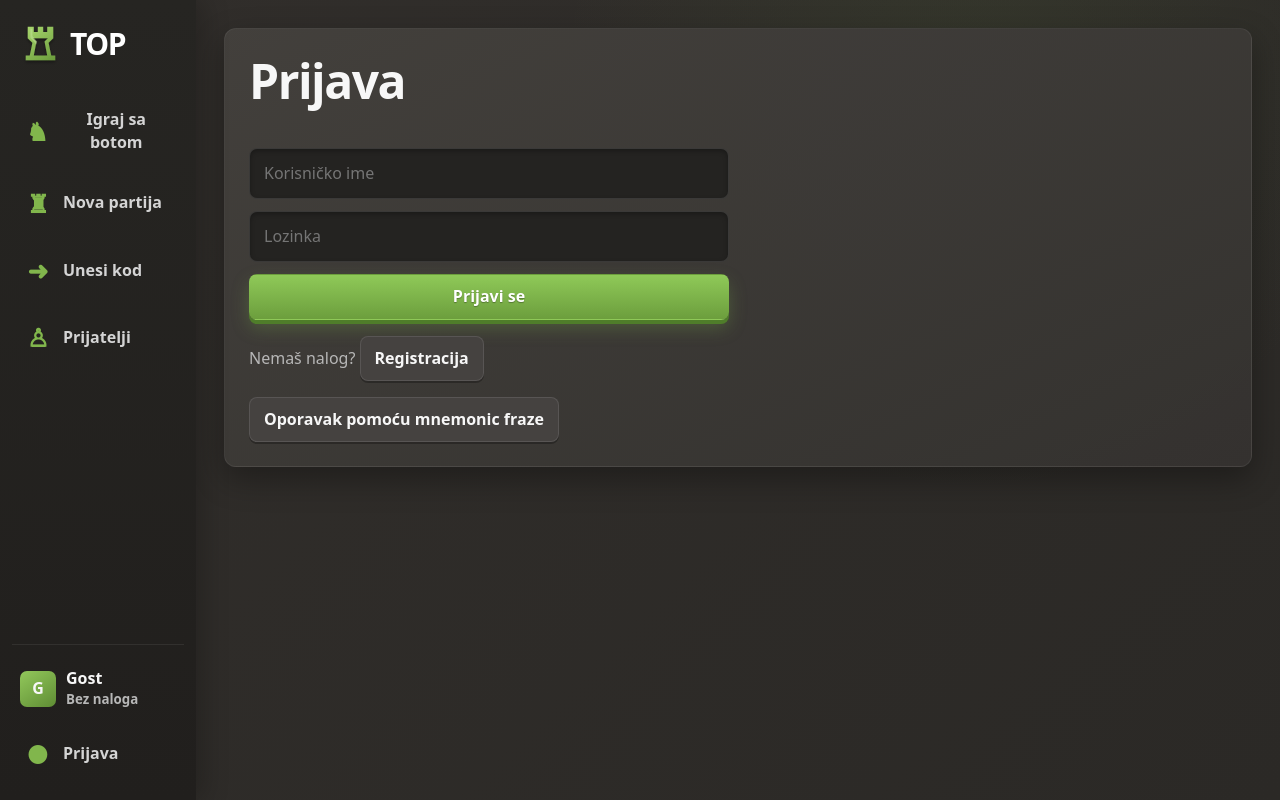
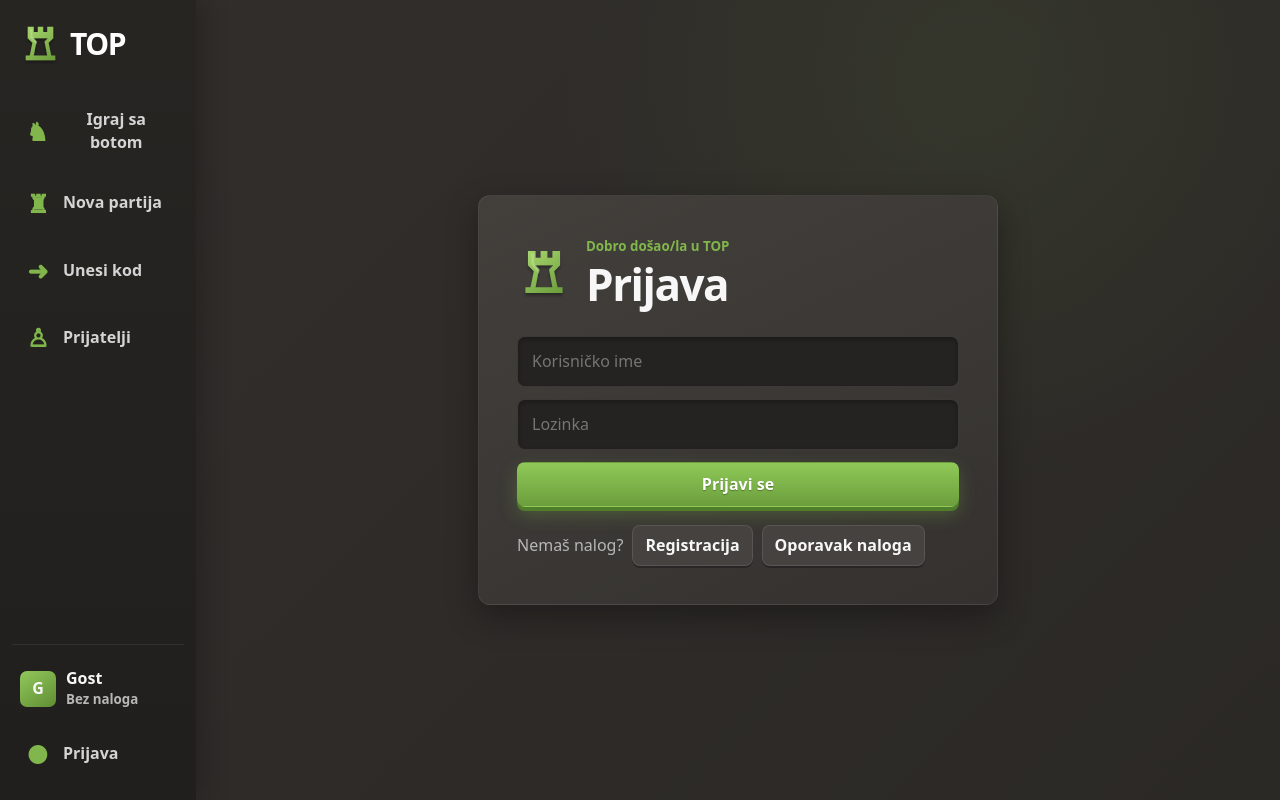
Before and after one commit to xerbalist/top, a website: page public/index.html in a window 1280 px wide. Both pictures are taken after a click on the button "Otvori profil". Drawn offline with nearby package versions, Linux system fonts and the light colour scheme.

Commit message:
Center authentication layout and group account actions

```diff
--- a/public/app.js
+++ b/public/app.js
@@ -284,20 +284,25 @@ function showMnemonic(phrase, username) {
 
 function authPage(registering) {
   layout(`
-    <section class="card">
-      <h1>${registering ? 'Registracija' : 'Prijava'}</h1>
-      <form id="auth">
-        <input name="username" placeholder="Korisničko ime" required>
-        <input name="password" type="password" placeholder="Lozinka" required minlength="8">
-        ${registering ? '<p class="muted">Posle registracije dobićeš mnemonic frazu za oporavak naloga.</p>' : ''}
-        <button class="primary">${registering ? 'Napravi nalog' : 'Prijavi se'}</button>
-      </form>
-      <p class="muted">
-        ${registering ? 'Već imaš nalog?' : 'Nemaš nalog?'}
-        <button id="switch">${registering ? 'Prijava' : 'Registracija'}</button>
-      </p>
-      ${registering ? '' : '<button id="recover">Oporavak pomoću mnemonic fraze</button>'}
-    </section>
+    <div class="auth-stage">
+      <section class="card auth-card">
+        <div class="auth-heading">
+          <img src="/top-logo.svg" alt="">
+          <div><small>Dobro došao/la u TOP</small><h1>${registering ? 'Registracija' : 'Prijava'}</h1></div>
+        </div>
+        <form id="auth">
+          <input name="username" placeholder="Korisničko ime" autocomplete="username" required>
+          <input name="password" type="password" placeholder="Lozinka" autocomplete="${registering ? 'new-password' : 'current-password'}" required minlength="8">
+          ${registering ? '<p class="muted auth-note">Posle registracije dobićeš mnemonic frazu za oporavak naloga.</p>' : ''}
+          <button class="primary">${registering ? 'Napravi nalog' : 'Prijavi se'}</button>
+        </form>
+        <div class="auth-secondary">
+          <span class="muted">${registering ? 'Već imaš nalog?' : 'Nemaš nalog?'}</span>
+          <button id="switch">${registering ? 'Prijava' : 'Registracija'}</button>
+          ${registering ? '' : '<button id="recover">Oporavak naloga</button>'}
+        </div>
+      </section>
+    </div>
   `);
 
   document.querySelector('#switch').onclick = () => view(registering ? 'login' : 'register');
--- a/public/styles.css
+++ b/public/styles.css
@@ -299,6 +299,65 @@ h2 {
   display: grid;
   grid-template-columns: repeat(auto-fit, minmax(300px, 1fr));
   gap: 22px;
+}
+
+.auth-stage {
+  display: grid;
+  min-height: calc(100vh - 56px);
+  place-items: center;
+}
+
+.auth-card {
+  width: min(520px, 100%);
+  padding: clamp(24px, 4vw, 38px);
+}
+
+.auth-heading {
+  display: flex;
+  align-items: center;
+  gap: 15px;
+  margin-bottom: 26px;
+}
+
+.auth-heading img {
+  width: 54px;
+  height: 54px;
+  object-fit: contain;
+}
+
+.auth-heading small {
+  color: var(--green);
+  font-weight: 800;
+}
+
+.auth-heading h1 {
+  margin: 2px 0 0;
+  font-size: clamp(32px, 5vw, 44px);
+}
+
+.auth-card form {
+  max-width: none;
+}
+
+.auth-card form > .primary {
+  width: 100%;
+}
+
+.auth-note {
+  margin: 2px 0;
+}
+
+.auth-secondary {
+  display: flex;
+  align-items: center;
+  gap: 9px;
+  margin-top: 18px;
+  flex-wrap: wrap;
+}
+
+.auth-secondary button {
+  min-height: 38px;
+  padding: 8px 12px;
 }
 
 form,
@@ -1115,6 +1174,23 @@ form {
     padding: 18px;
   }
 
+  .auth-stage {
+    min-height: auto;
+    padding-top: 18px;
+  }
+
+  .auth-card {
+    padding: 24px 18px;
+  }
+
+  .auth-secondary {
+    align-items: stretch;
+  }
+
+  .auth-secondary .muted {
+    width: 100%;
+  }
+
   .board {
     border-radius: 3px;
   }
```
